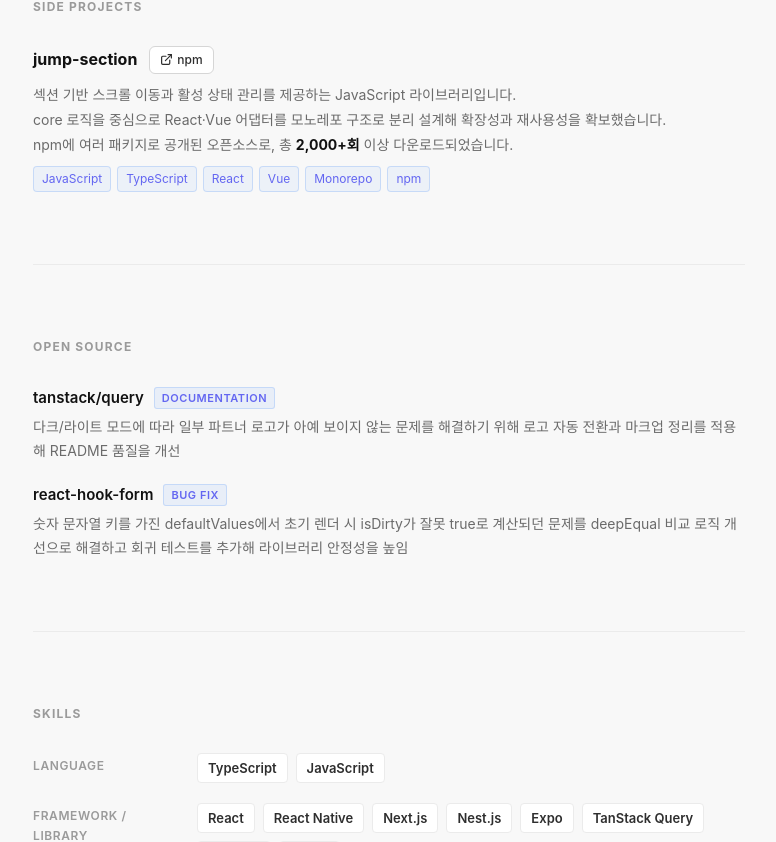
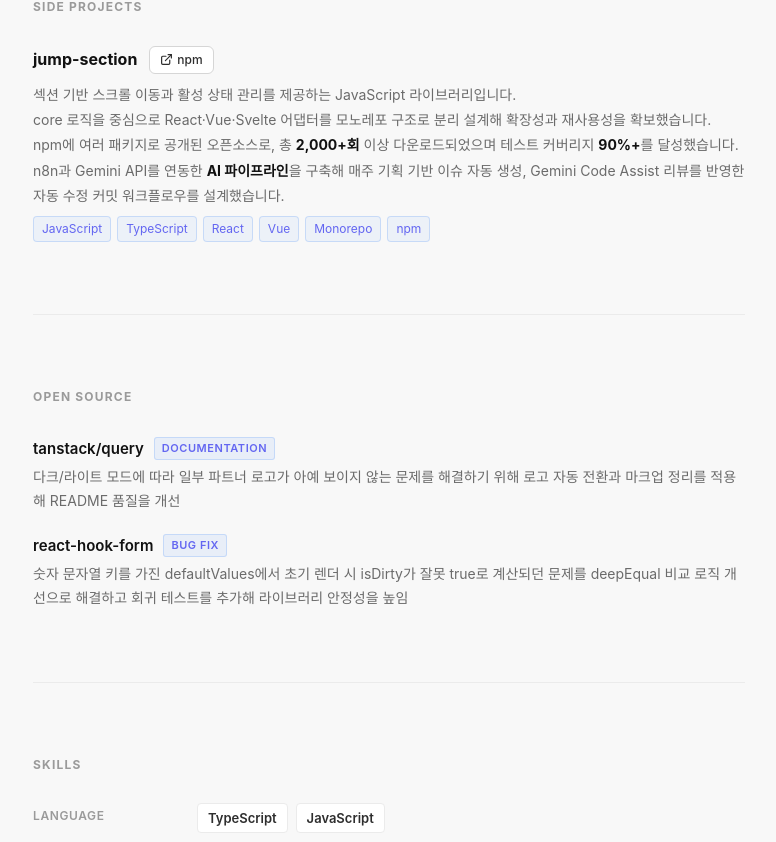
Before and after one commit to bae080311/resume, a Vue app: page / in a window 1280 px wide. Shown: the part 3058-3900 px from the top of the page, without its empty margins (251-1027 px from the left). Built offline with nearby package versions, Linux system fonts and the light colour scheme; a web font is replaced by a local one.

Commit message:
feat: ai 파이프라인 text

```diff
--- a/src/components/SideProjectSection.vue
+++ b/src/components/SideProjectSection.vue
@@ -12,8 +12,9 @@
         </div>
         <p class="desc">
           섹션 기반 스크롤 이동과 활성 상태 관리를 제공하는 JavaScript 라이브러리입니다.<br />
-          core 로직을 중심으로 React·Vue 어댑터를 모노레포 구조로 분리 설계해 확장성과 재사용성을 확보했습니다.<br />
-          npm에 여러 패키지로 공개된 오픈소스로, 총 <strong>2,000+회</strong> 이상 다운로드되었습니다.
+          core 로직을 중심으로 React·Vue·Svelte 어댑터를 모노레포 구조로 분리 설계해 확장성과 재사용성을 확보했습니다.<br />
+          npm에 여러 패키지로 공개된 오픈소스로, 총 <strong>2,000+회</strong> 이상 다운로드되었으며 테스트 커버리지 <strong>90%+</strong>를 달성했습니다.<br />
+          n8n과 Gemini API를 연동한 <strong>AI 파이프라인</strong>을 구축해 매주 기획 기반 이슈 자동 생성, Gemini Code Assist 리뷰를 반영한 자동 수정 커밋 워크플로우를 설계했습니다.
         </p>
         <div class="tech-tags">
           <span class="tech">JavaScript</span>
```
